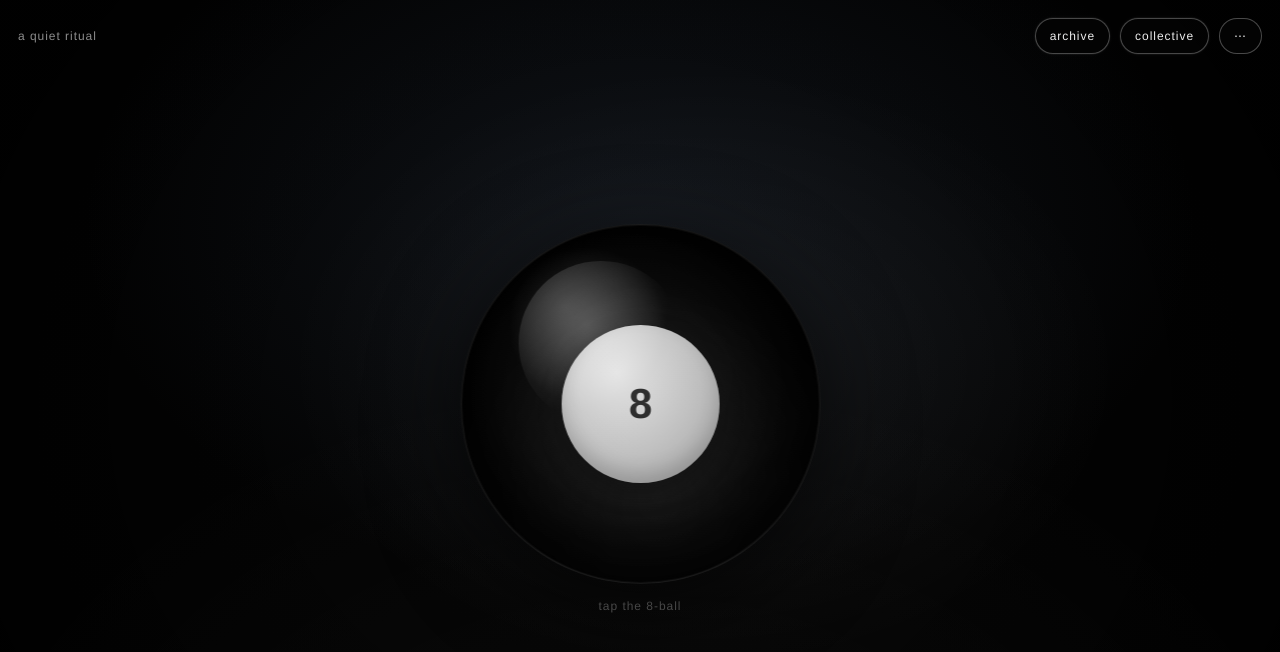
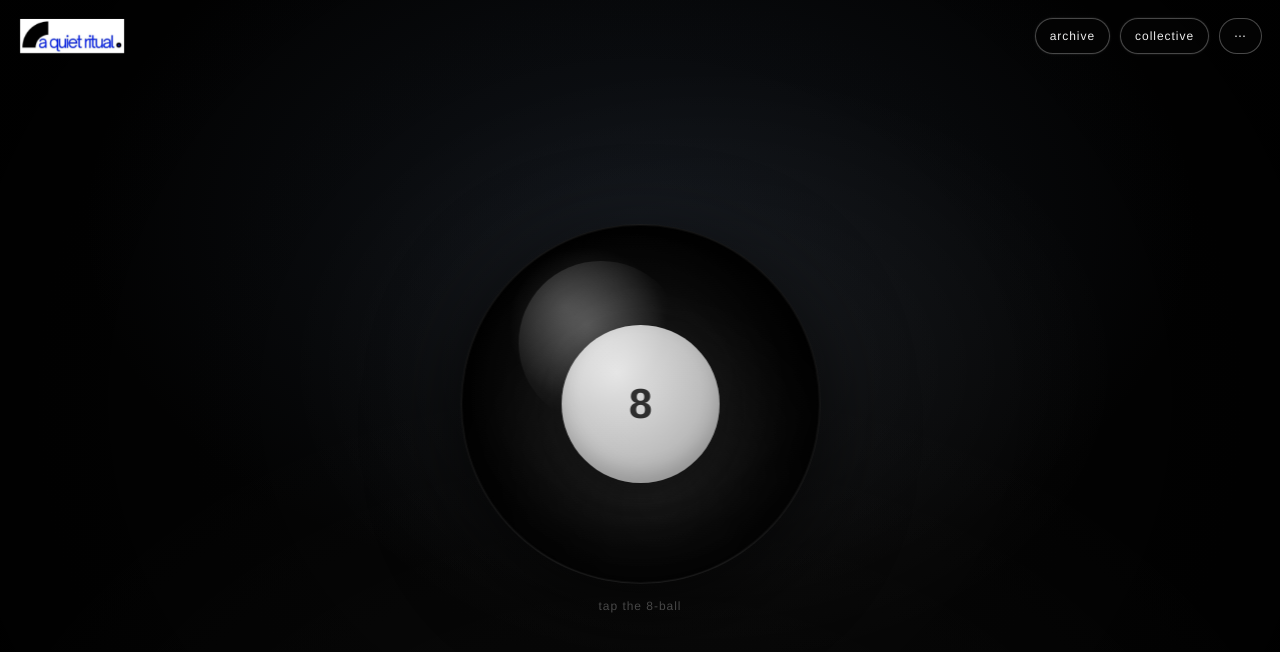
Before and after one commit to MohannadDukhan/a-quiet-ritual, a Next.js app: page / in a window 1280 px wide. Shown: the top 652 px of the page. Built offline with nearby package versions, Linux system fonts and the light colour scheme; no server answers.

Commit message:
added the logo

```diff
--- a/src/app/globals.css
+++ b/src/app/globals.css
@@ -139,6 +139,21 @@ body {
   letter-spacing: 0.08em;
   color: var(--text-dim);
   text-transform: lowercase;
+}
+
+.bw-logoLink {
+  display: inline-flex;
+  align-items: center;
+  padding-left: 2px;
+  border-radius: 10px;
+}
+
+.bw-logo {
+  width: 128px;
+  height: auto;
+  max-height: 34px;
+  object-fit: contain;
+  object-position: left center;
 }
 
 .bw-navbtn {
@@ -1781,6 +1796,15 @@ body.bw-light .bw-input {
     padding: 14px 12px;
   }
 
+  .bw-logoLink {
+    padding-left: 1px;
+  }
+
+  .bw-logo {
+    width: 108px;
+    max-height: 30px;
+  }
+
   .bw-navbtn {
     min-height: 34px;
     padding: 0 10px;
--- a/src/app/page.tsx
+++ b/src/app/page.tsx
@@ -1,5 +1,6 @@
 "use client";
 
+import Image from "next/image";
 import Link from "next/link";
 import { useRouter } from "next/navigation";
 import { useSession } from "next-auth/react";
@@ -314,7 +315,17 @@ export default function HomePage() {
   return (
     <div className={rootClass}>
       <div className="bw-top">
-        <span className="bw-brand">a quiet ritual</span>
+        <Link href="/" className="bw-logoLink" aria-label="a quiet ritual">
+          <Image
+            src="/logo.png"
+            alt="a quiet ritual"
+            width={568}
+            height={185}
+            className="bw-logo"
+            sizes="(max-width: 640px) 118px, 144px"
+            priority
+          />
+        </Link>
         <div className="bw-navwrap">
           <BwNavButton href="/archive">
             archive
--- a/src/components/journal-editor.tsx
+++ b/src/components/journal-editor.tsx
@@ -81,7 +81,7 @@ export function JournalEditor() {
             // ignore storage errors
           }
         }}
-        placeholder="write anything. no structure required."
+        placeholder="write anything what's on your mind."
       />
 
       <div className="bw-row">
```
Also changed, not shown: public/logo.png (added).
